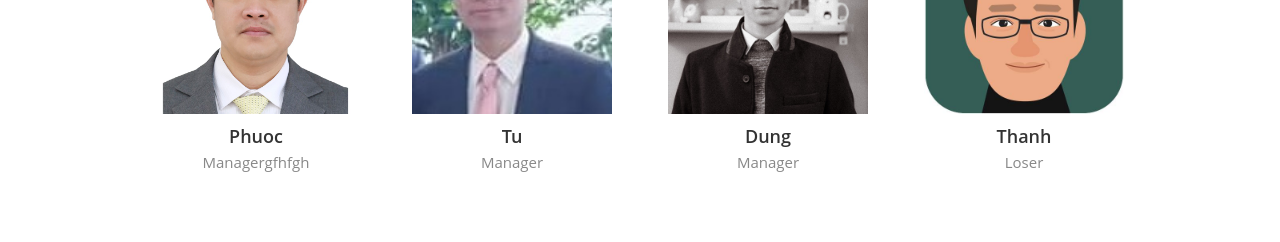
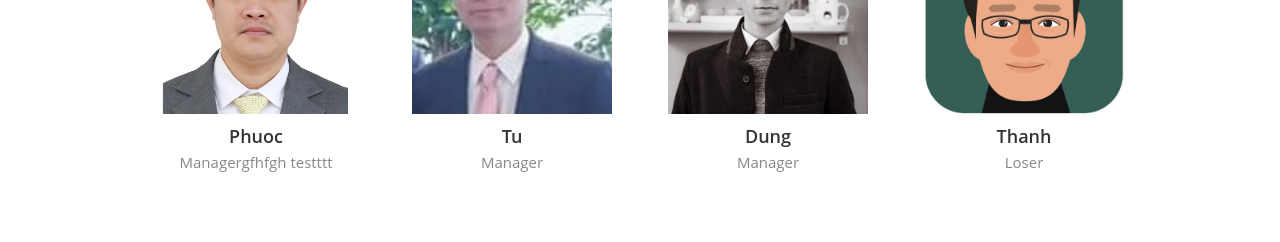
Before and after one commit to roger-ngx/udp, a Next.js app: page / in a window 1280 px wide. Shown: the part 2996-3238 px from the top of the page. Built offline with nearby package versions, Linux system fonts and the light colour scheme.

Commit message:
Update team.js
test github

```diff
--- a/components/team.js
+++ b/components/team.js
@@ -20,7 +20,7 @@
                 <Person
                     img='/img/team/phuoc.jpg'
                     name='Phuoc'
-                    role='Managergfhfgh'
+                    role='Managergfhfgh testttt'
                 />
                 <Person
                     img='/img/team/tu.jpg'
```
